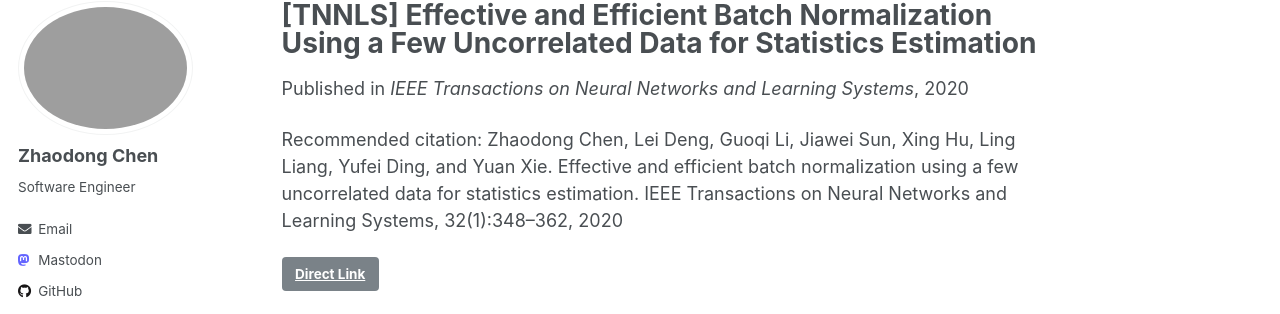
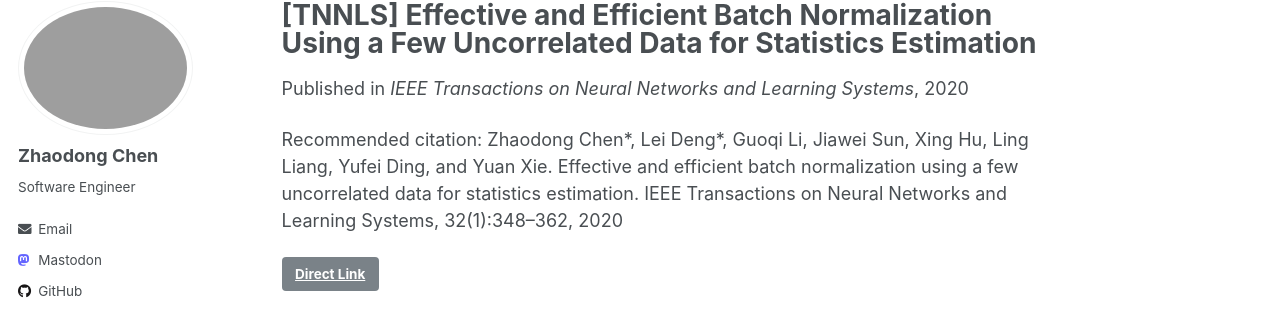
Before and after one commit to apuaaChen/zhaodong_chen, a Jekyll site: the page built from _publications/2020-TNNLS.md, in a window 1280 px wide. Shown: the part 117-431 px from the top of the page. Built offline with Jekyll 4.4.1, drawn with Linux system fonts in a browser that asks for light colours; some web fonts are replaced.

```diff
--- a/_publications/2020-TNNLS.md
+++ b/_publications/2020-TNNLS.md
@@ -5,5 +5,5 @@ permalink: /publication/2020-TNNLS
 date: 2020-04-01
 venue: 'IEEE Transactions on Neural Networks and Learning Systems'
 link: 'https://ieeexplore.ieee.org/abstract/document/9046854'
-citation: 'Zhaodong Chen, Lei Deng, Guoqi Li, Jiawei Sun, Xing Hu, Ling Liang, Yufei Ding, and Yuan Xie. Effective and efficient batch normalization using a few uncorrelated data for statistics estimation. IEEE Transactions on Neural Networks and Learning Systems, 32(1):348–362, 2020'
+citation: 'Zhaodong Chen*, Lei Deng*, Guoqi Li, Jiawei Sun, Xing Hu, Ling Liang, Yufei Ding, and Yuan Xie. Effective and efficient batch normalization using a few uncorrelated data for statistics estimation. IEEE Transactions on Neural Networks and Learning Systems, 32(1):348–362, 2020'
 ---
```
